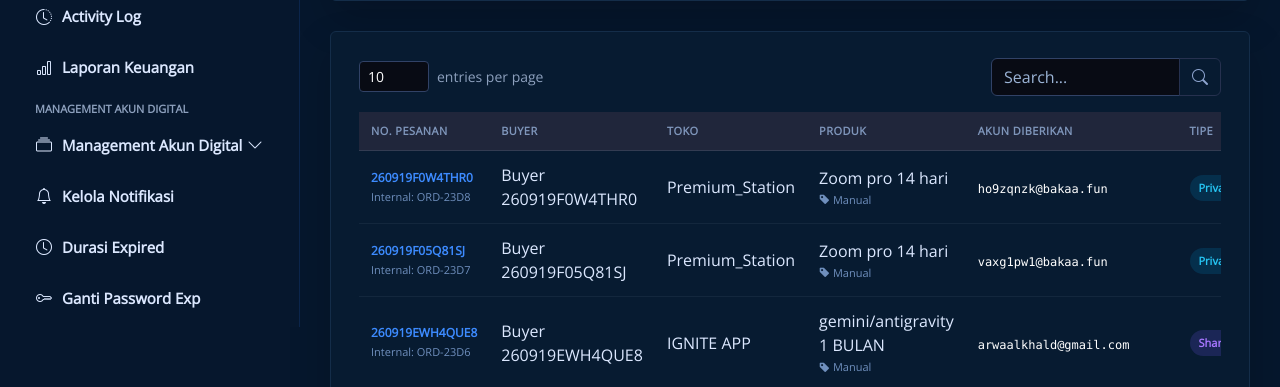
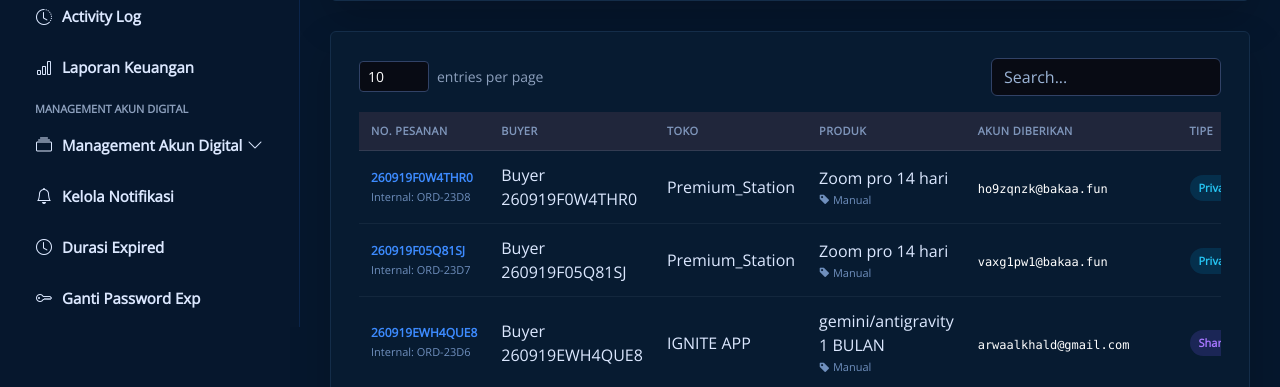
Before and after one commit to viryo178/alestore.my.id, a CodeIgniter app: page /orders in a window 1280 px wide. Shown: the part 473-860 px from the top of the page. Run offline with CodeIgniter, Linux system fonts and the light colour scheme; a user stored in the database is signed in; data comes from the database, SQL or seed files in the repository; some libraries are stand-ins or nearby versions.

Commit message:
update fitur / fix bug

```diff
--- a/application/views/orders/index.php
+++ b/application/views/orders/index.php
@@ -103,10 +103,7 @@ foreach ($variations as $variation) {
                     </div>
 
                     <div class="datatable-search">
-                        <div class="input-group">
-                            <input type="text" name="q" class="form-control" value="<?= h($this->input->get('q')); ?>" placeholder="Search..." style="background:#080b14!important; border-color:#314266!important; color:#fff!important;">
-                            <button type="submit" class="btn btn-outline-secondary"><i class="bi bi-search"></i></button>
-                        </div>
+                        <input type="text" name="q" class="form-control" value="<?= h($this->input->get('q')); ?>" placeholder="Search..." style="background:#080b14!important; border-color:#314266!important; color:#fff!important;" oninput="clearTimeout(window.searchTimeout); window.searchTimeout = setTimeout(() => document.getElementById('tableToolbarForm').submit(), 500);">
                     </div>
                 </form>
             </div>
```
